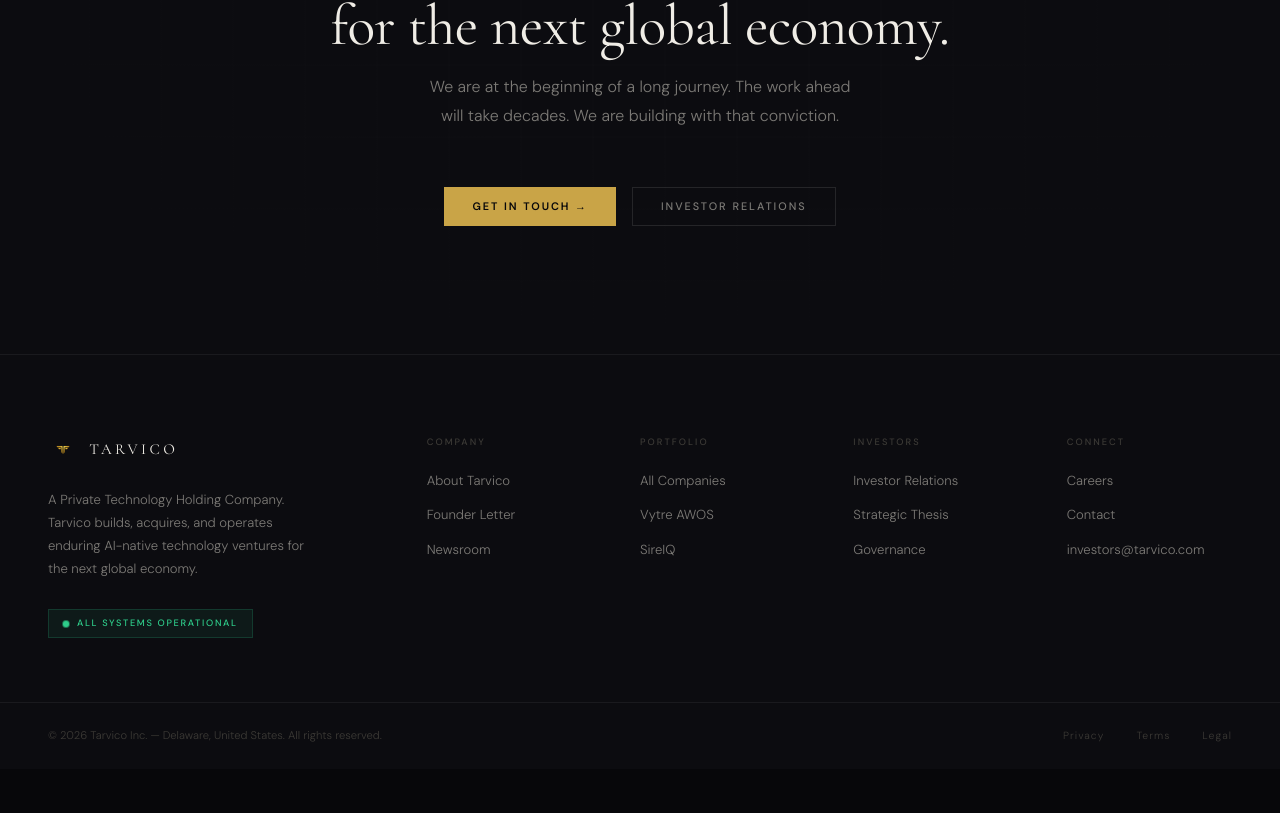
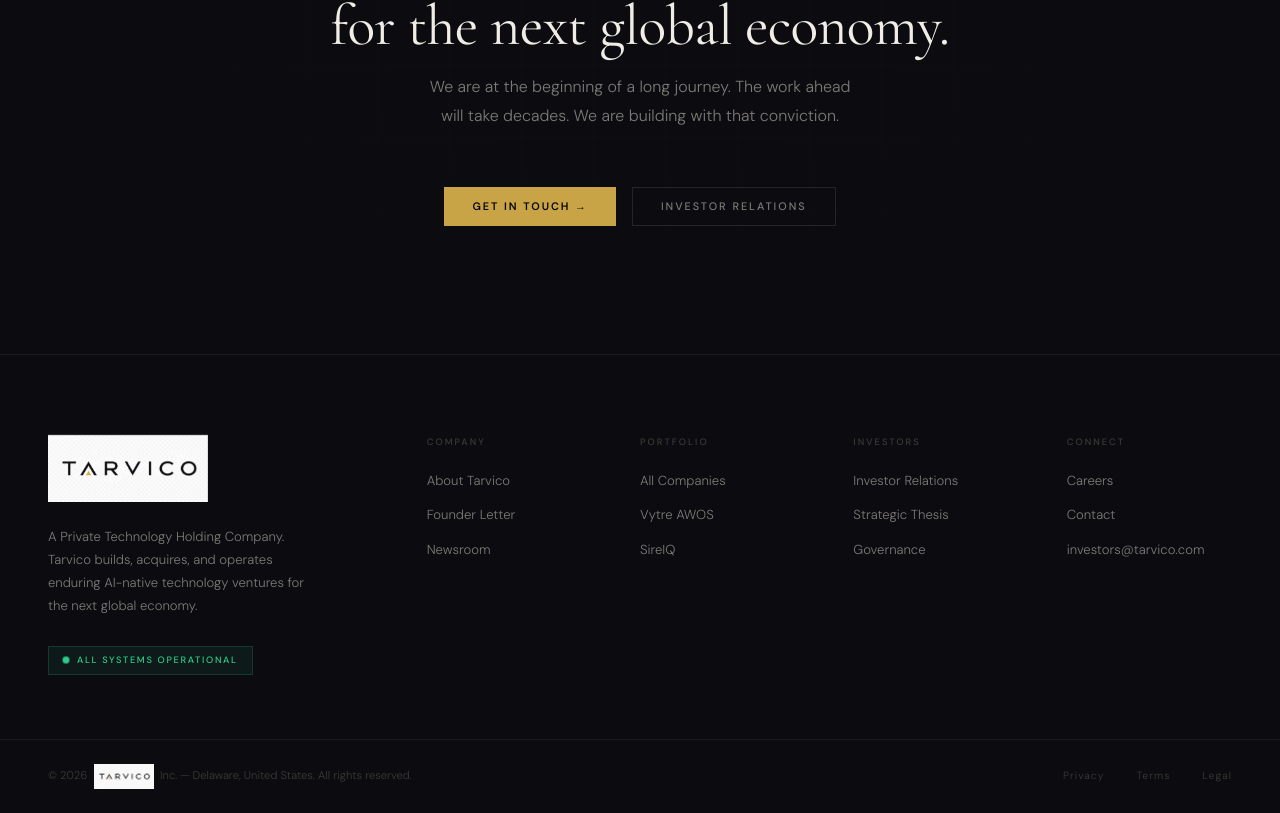
Before and after one commit to jeffhonforloco/Tarvico_website, a Next.js app in the folder tarvico-website/: page / in a window 1280 px wide. Shown: the part 6190-7003 px from the top of the page. Before the commit the page ends 6959 px from the top, so only its background shows below. Built offline with nearby package versions, Linux system fonts and the light colour scheme.

Commit message:
Replace Tarvico text with logo image in footer (top and bottom)
Uses logo-name.png with mix-blend-mode: screen so the black background
disappears and the white wordmark blends naturally against the dark footer.

https://claude.ai/code/session_01KEstzrKjHt4XBKXsn7iMDy

```diff
--- a/tarvico-website/components/Footer.tsx
+++ b/tarvico-website/components/Footer.tsx
@@ -52,23 +52,14 @@ export default function Footer() {
           marginBottom: '4rem',
         }}>
           <div>
-            <div style={{ display: 'flex', alignItems: 'center', gap: '0.7rem', marginBottom: '1.5rem' }}>
+            <div style={{ marginBottom: '1.5rem' }}>
               <Image
-                src="/logo-icon.png"
+                src="/logo-name.png"
                 alt="Tarvico"
-                width={32}
-                height={32}
-                style={{ objectFit: 'contain', height: 30, width: 30 }}
+                width={160}
+                height={67}
+                style={{ objectFit: 'contain', mixBlendMode: 'screen', display: 'block' }}
               />
-              <span style={{
-                fontFamily: '"Cormorant Garamond", serif',
-                fontSize: '0.95rem',
-                fontWeight: 400,
-                letterSpacing: '0.22em',
-                color: 'var(--text)',
-                textTransform: 'uppercase',
-                lineHeight: 1,
-              }}>Tarvico</span>
             </div>
             <p style={{
               fontSize: '0.82rem',
@@ -153,8 +144,16 @@ export default function Footer() {
         flexWrap: 'wrap',
         gap: '1rem',
       }}>
-        <span style={{ fontSize: '0.7rem', color: 'var(--text-3)', fontWeight: 300 }}>
-          © {new Date().getFullYear()} Tarvico Inc. — Delaware, United States. All rights reserved.
+        <span style={{ fontSize: '0.7rem', color: 'var(--text-3)', fontWeight: 300, display: 'flex', alignItems: 'center', gap: '0.4rem', flexWrap: 'wrap' }}>
+          © {new Date().getFullYear()}
+          <Image
+            src="/logo-name.png"
+            alt="Tarvico"
+            width={60}
+            height={25}
+            style={{ objectFit: 'contain', mixBlendMode: 'screen', display: 'inline-block', verticalAlign: 'middle' }}
+          />
+          Inc. — Delaware, United States. All rights reserved.
         </span>
         <div style={{ display: 'flex', gap: '2rem', alignItems: 'center' }}>
           {['Privacy', 'Terms', 'Legal'].map(item => (
```
